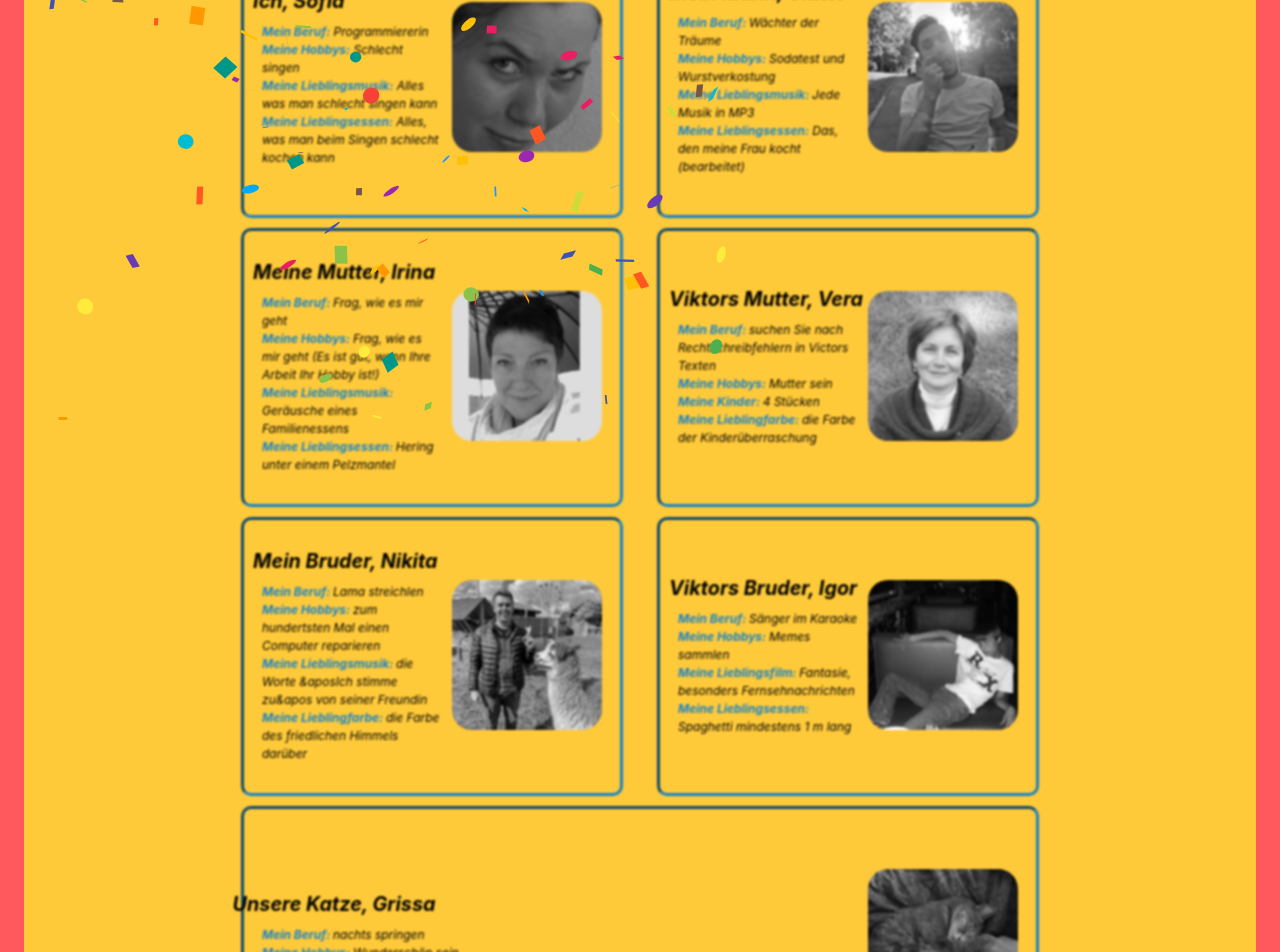
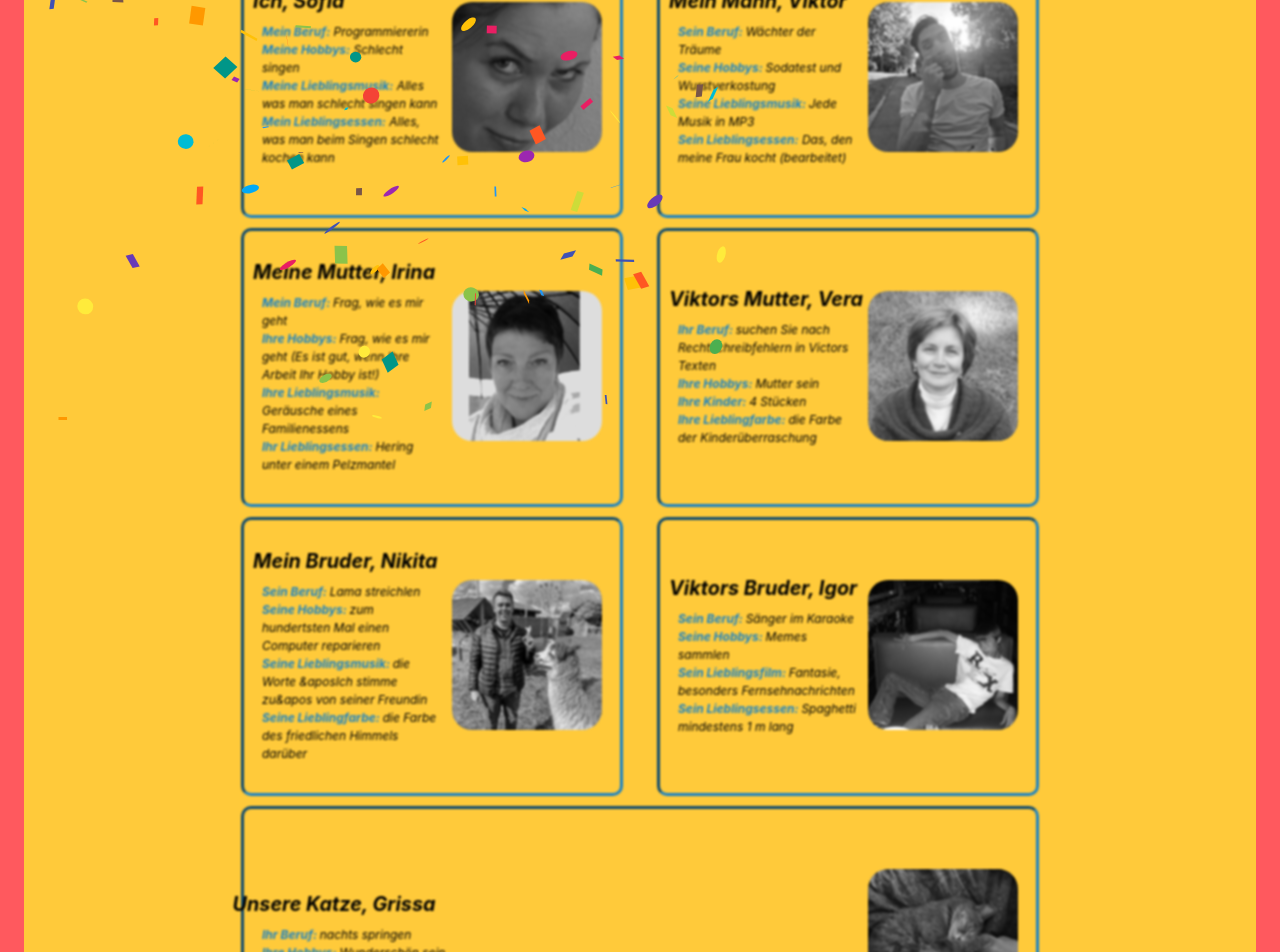
Before and after one commit to sofialapteva/sofia-lapteva-startseite, a Next.js app: page / in a window 1280 px wide. Shown: the part 180-1132 px from the top of the page. Built offline with nearby package versions, Linux system fonts and the light colour scheme.

Commit message:
done completely

```diff
--- a/pages/index.tsx
+++ b/pages/index.tsx
@@ -43,8 +43,8 @@
                 singen kann
               </p>
               <p>
-                <strong>Meine Lieblingsessen:</strong> Alles, was man beim
-                Singen schlecht kochen kann
+                <strong>Mein Lieblingsessen:</strong> Alles, was man beim Singen
+                schlecht kochen kann
               </p>
             </article>
           </em>
@@ -56,16 +56,16 @@
             <article>
               <h2>Mein Mann, Viktor </h2>
               <p>
-                <strong>Mein Beruf: </strong> Wächter der Träume
+                <strong>Sein Beruf: </strong> Wächter der Träume
               </p>
               <p>
-                <strong>Meine Hobbys: </strong> Sodatest und Wurstverkostung
+                <strong>Seine Hobbys: </strong> Sodatest und Wurstverkostung
               </p>
               <p>
-                <strong>Meine Lieblingsmusik: </strong> Jede Musik in MP3
+                <strong>Seine Lieblingsmusik: </strong> Jede Musik in MP3
               </p>
               <p>
-                <strong>Meine Lieblingsessen:</strong> Das, den meine Frau kocht
+                <strong>Sein Lieblingsessen:</strong> Das, den meine Frau kocht
                 (bearbeitet)
               </p>
             </article>
@@ -82,16 +82,16 @@
                 Frag, wie es mir geht
               </p>
               <p>
-                <strong>Meine Hobbys: </strong>
+                <strong>Ihre Hobbys: </strong>
                 Frag, wie es mir geht (Es ist gut, wenn Ihre Arbeit Ihr Hobby
                 ist!)
               </p>
               <p>
-                <strong>Meine Lieblingsmusik: </strong>
+                <strong>Ihre Lieblingsmusik: </strong>
                 Geräusche eines Familienessens
               </p>
               <p>
-                <strong>Meine Lieblingsessen: </strong>
+                <strong>Ihr Lieblingsessen: </strong>
                 Hering unter einem Pelzmantel
               </p>
             </article>
@@ -104,17 +104,17 @@
             <article>
               <h2>Viktors Mutter, Vera </h2>
               <p>
-                <strong>Mein Beruf: </strong>
+                <strong>Ihr Beruf: </strong>
                 suchen Sie nach Rechtschreibfehlern in Victors Texten
               </p>
               <p>
-                <strong>Meine Hobbys: </strong>Mutter sein
+                <strong>Ihre Hobbys: </strong>Mutter sein
               </p>
               <p>
-                <strong>Meine Kinder: </strong> 4 Stücken
+                <strong>Ihre Kinder: </strong> 4 Stücken
               </p>
               <p>
-                <strong>Meine Lieblingfarbe: </strong>
+                <strong>Ihre Lieblingfarbe: </strong>
                 die Farbe der Kinderüberraschung
               </p>
             </article>
@@ -127,19 +127,19 @@
             <article>
               <h2>Mein Bruder, Nikita </h2>
               <p>
-                <strong>Mein Beruf: </strong>
+                <strong>Sein Beruf: </strong>
                 Lama streichlen
               </p>
               <p>
-                <strong>Meine Hobbys: </strong>
+                <strong>Seine Hobbys: </strong>
                 zum hundertsten Mal einen Computer reparieren
               </p>
               <p>
-                <strong>Meine Lieblingsmusik: </strong>
+                <strong>Seine Lieblingsmusik: </strong>
                 die Worte &aposIch stimme zu&apos von seiner Freundin
               </p>
               <p>
-                <strong>Meine Lieblingfarbe: </strong>
+                <strong>Seine Lieblingfarbe: </strong>
                 die Farbe des friedlichen Himmels darüber
               </p>
             </article>
@@ -151,19 +151,19 @@
             <article>
               <h2>Viktors Bruder, Igor </h2>
               <p>
-                <strong>Mein Beruf: </strong>
+                <strong>Sein Beruf: </strong>
                 Sänger im Karaoke
               </p>
               <p>
-                <strong>Meine Hobbys: </strong>
+                <strong>Seine Hobbys: </strong>
                 Memes sammlen
               </p>
               <p>
-                <strong>Meine Lieblingsfilm: </strong>
+                <strong>Sein Lieblingsfilm: </strong>
                 Fantasie, besonders Fernsehnachrichten
               </p>
               <p>
-                <strong>Meine Lieblingsessen: </strong>
+                <strong>Sein Lieblingsessen: </strong>
                 Spaghetti mindestens 1 m lang
               </p>
             </article>
@@ -175,19 +175,19 @@
             <article>
               <h2>Unsere Katze, Grissa </h2>
               <p>
-                <strong>Mein Beruf: </strong>
+                <strong>Ihr Beruf: </strong>
                 nachts springen
               </p>
               <p>
-                <strong>Meine Hobbys: </strong>
+                <strong>Ihre Hobbys: </strong>
                 Wunderschön sein
               </p>
               <p>
-                <strong>Meine Lieblingsmusik: </strong>
+                <strong>Ihre Lieblingsmusik: </strong>
                 Ihr Miau
               </p>
               <p>
-                <strong>Meine Lieblingsessen: </strong>
+                <strong>Ihr Lieblingsessen: </strong>
                 Wattestäbchen und Hintern Gurken
               </p>
             </article>
```
